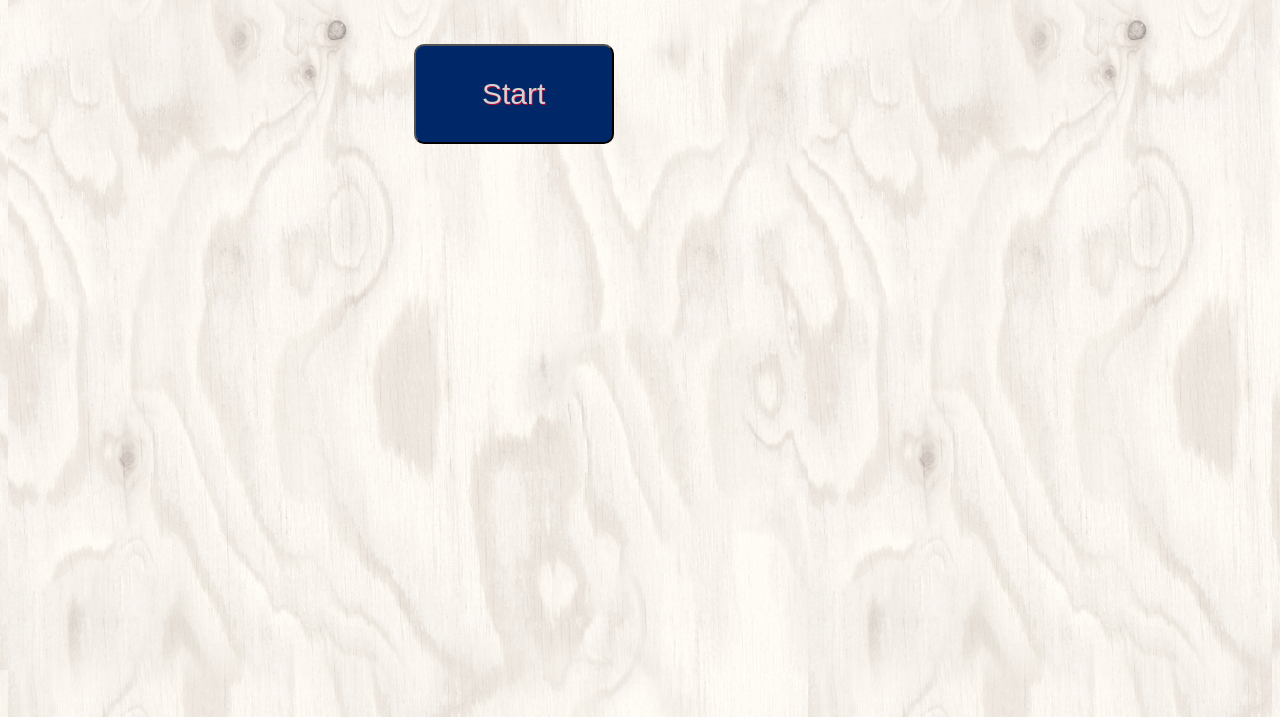
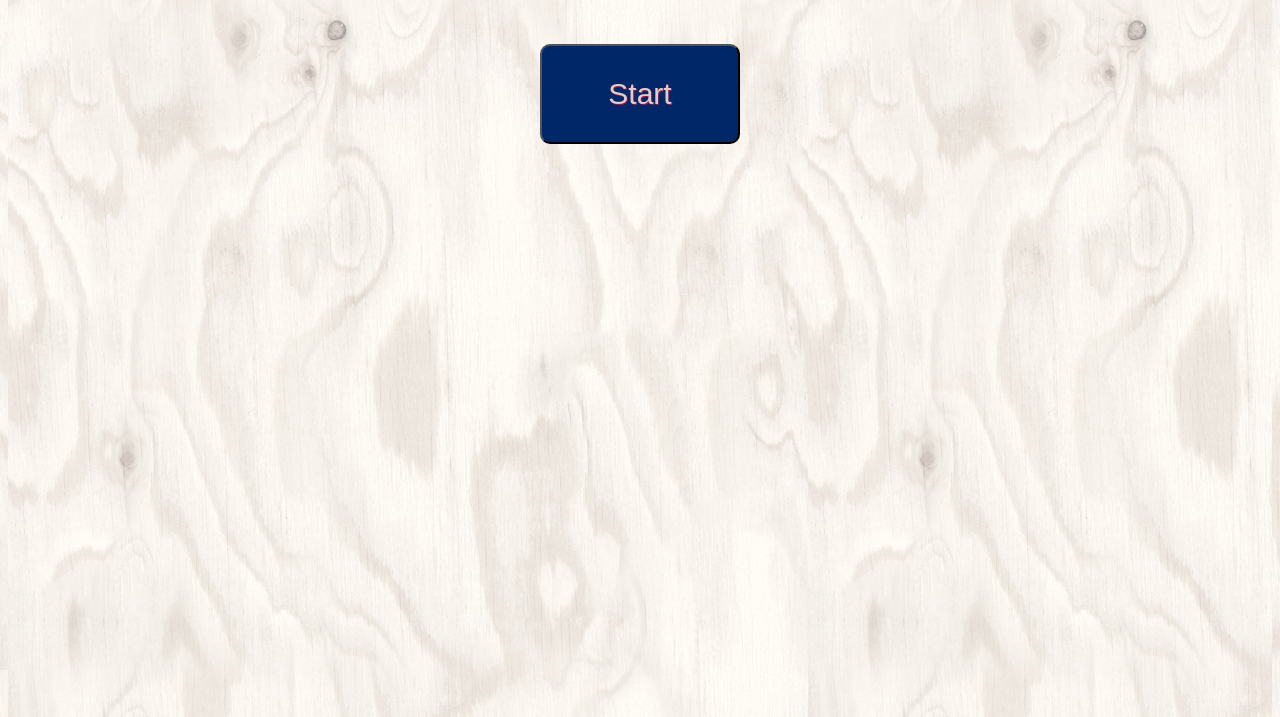
Before and after one commit to Danthamaz/triviaGame, a plain HTML site: page index.html in a window 1280 px wide. Shown: the part 130-847 px from the top of the page. Drawn offline with nearby package versions, Linux system fonts and the light colour scheme.

Commit message:
fixed typo on section css

```diff
--- a/assets/css/style.css
+++ b/assets/css/style.css
@@ -24,7 +24,7 @@ header {
     text-shadow: 2px 2px #BF0A30;
 }
 
-section {0
+section {
     /* This is where we will put all main content, this will be the container */
     /* background: lightgray; */
     margin: 10px  auto;
```
